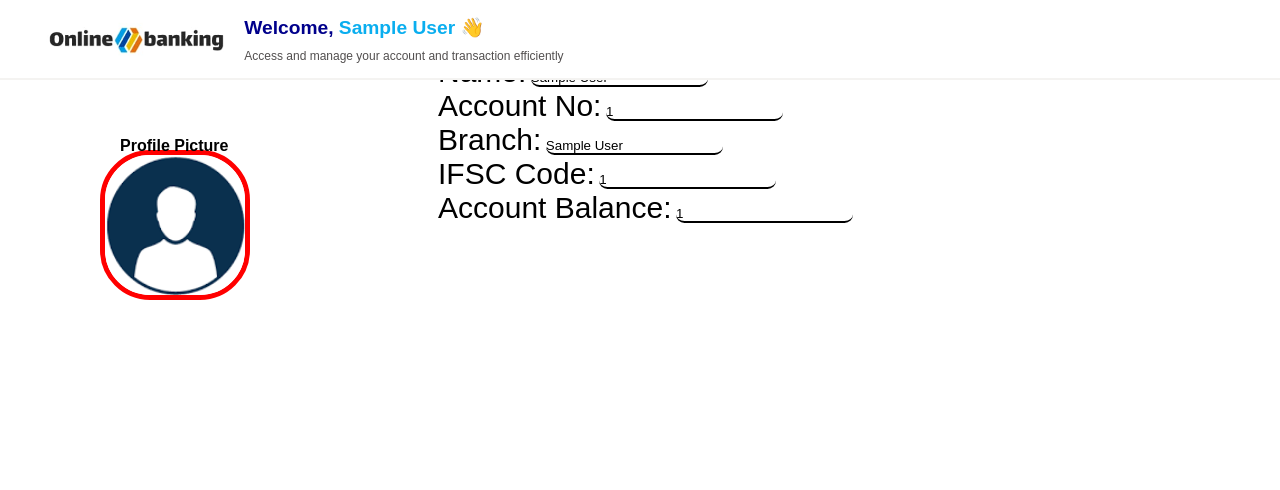
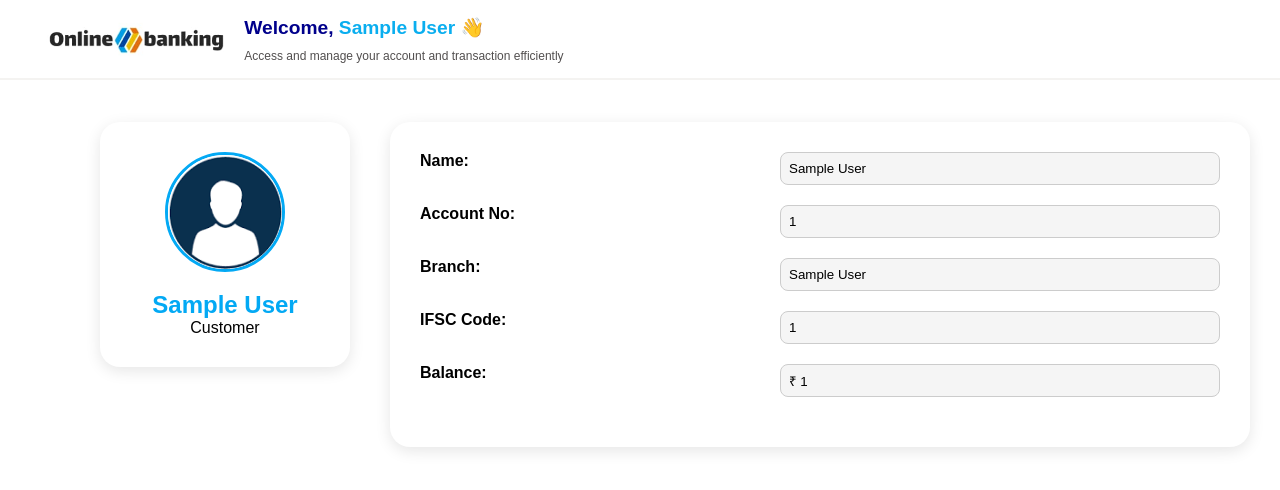
Before and after one commit to shubhamgiri729/online-banking-system, a PHP site: page /HTML/acc.php in a window 1280 px wide; the page is wider, and only the part inside the window is pictured. Shown: the top 490 px of that part. Run offline with PHP 8.4, Linux system fonts and the light colour scheme; the visitor is signed in with stand-in values (Sample User, id 1).

Commit message:
redesign My Account page with modern card layout and improved UI

```diff
--- a/CSS/acc.css
+++ b/CSS/acc.css
@@ -1,34 +1,85 @@
 @import url("home.css");
-#pic img{
-    position: absolute;
-    top:150px;
-    left:100px;
-    border:5px solid red;
-    border-radius:50px;
-    height: 150px;
-    width: 150px;
+
+.account-container {
+    margin-left: 70px;
+    margin-top: 50px;
+    padding: 30px;
+    display: flex;
+    gap: 40px;
+    align-items: flex-start;
+}
+
+.profile-card {
+    background: #ffffff;
+    border-radius: 20px;
+    padding: 30px;
     text-align: center;
+    width: 250px;
+    box-shadow: 0 4px 15px rgba(0, 0, 0, 0.1);
 }
-#pic img{
-    height:150px;
+
+.profile-card img {
+    width: 120px;
+    height: 120px;
+    border-radius: 50%;
+    border: 3px solid #03A9F4;
+    margin-bottom: 15px;
 }
-#pic p{
-    position: relative;
-    top:100px;
-    left:120px;
-    font-weight: bolder;
+
+.profile-card img:hover{
+    width: 130px;
+    height: 130px;
+    transition: all 0.4s ease;
 }
-#info{
-    position: absolute;
-    right:10px;
-    width:65%;
+
+.profile-card h2 {
+    color: #03A9F4;
 }
-input{
-    border:none;
-    border-radius:30px;
-    border-bottom: 2px solid black;
 
+.info-card {
+    flex: 1;
+    background: #ffffff;
+    border-radius: 20px;
+    padding: 30px;
+    box-shadow: 0 4px 15px rgba(0, 0, 0, 0.1);
 }
-label{
-    font-size: 30px;
+
+.info-row {
+    display: flex;
+    justify-content: space-between;
+    margin-bottom: 20px;
 }
+
+.info-row label {
+    font-weight: bold;
+    font-size: 16px;
+    width: 40%;
+}
+
+.info-row input {
+    width: 55%;
+    padding: 8px;
+    border-radius: 8px;
+    border: 1px solid #ccc;
+    background: #f5f5f5;
+}
+
+.account-title {
+    margin-left: 70vh;
+    margin-top: 10px;
+    font-size: 28px;
+}
+
+.user-account {
+    margin-top: 0;
+    opacity: 0;
+    transform: translateY(20px);
+    animation: fadeIn 0.8s ease forwards;
+}
+
+@keyframes fadeIn {
+    to {
+        opacity: 1;
+        transform: translateY(0);
+    }
+}
--- a/HTML/acc.php
+++ b/HTML/acc.php
@@ -12,33 +12,49 @@ session_start();
 </head>
 
 <body>
-    <?php include "header.php"?>
+    <?php include "header.php" ?>
+    <main class="user-account">
 
-    <div>
-        <h1>My Account</h1>
+        <h1 class="account-title">My Account</h1>
+
+        <div class="account-container">
+
+            <!-- Profile Section -->
+            <div class="profile-card">
+                <img src="../Images/man.png" alt="Profile Picture">
+                <h2><?php echo $_SESSION['name']; ?></h2>
+                <p>Customer</p>
             </div>
 
-    <div id="pic">
-        <img src="../Images/man.png" alt="Profile Picture">
-        <p>Profile Picture</p>
+            <!-- Info Section -->
+            <div class="info-card">
+                <?php if (isset($_SESSION['customer_id'])): ?>
+
+                    <div class="info-row">
+                        <label>Name:</label>
+                        <input type="text" readonly value="<?php echo $_SESSION['name']; ?>">
                     </div>
 
-    <div id="info">
-        <?php if (isset($_SESSION['customer_id'])): ?>
-            <label>Name:</label>
-            <input type="text" readonly value="<?php echo htmlspecialchars($_SESSION['name']); ?>"><br/>
+                    <div class="info-row">
+                        <label>Account No:</label>
+                        <input type="text" readonly value="<?php echo $_SESSION['account_number']; ?>">
+                    </div>
 
-            <label>Account No:</label>
-            <input type="text" readonly value="<?php echo htmlspecialchars($_SESSION['account_number']); ?>"><br/>
+                    <div class="info-row">
+                        <label>Branch:</label>
+                        <input type="text" readonly value="<?php echo $_SESSION['branch_name']; ?>">
+                    </div>
 
-            <label>Branch:</label>
-            <input type="text" readonly value="<?php echo htmlspecialchars($_SESSION['branch_name']); ?>"><br/>
+                    <div class="info-row">
+                        <label>IFSC Code:</label>
+                        <input type="text" readonly value="<?php echo $_SESSION['ifsc_code']; ?>">
+                    </div>
 
-            <label>IFSC Code:</label>
-            <input type="text" readonly value="<?php echo htmlspecialchars($_SESSION['ifsc_code']); ?>"><br/>
+                    <div class="info-row">
+                        <label>Balance:</label>
+                        <input type="text" readonly value="₹ <?php echo $_SESSION['balance']; ?>">
+                    </div>
 
-            <label>Account Balance:</label>
-            <input type="text" readonly value="<?php echo htmlspecialchars($_SESSION['balance']); ?>"><br/>
                 <?php else: ?>
                     <script>
                         alert("Please login to view your account details!");
@@ -46,6 +62,9 @@ session_start();
                     </script>
                 <?php endif; ?>
             </div>
+
+        </div>
+    </main>
 </body>
 
 </html>
```
Lines whose indentation alone changed are shown as unchanged.
